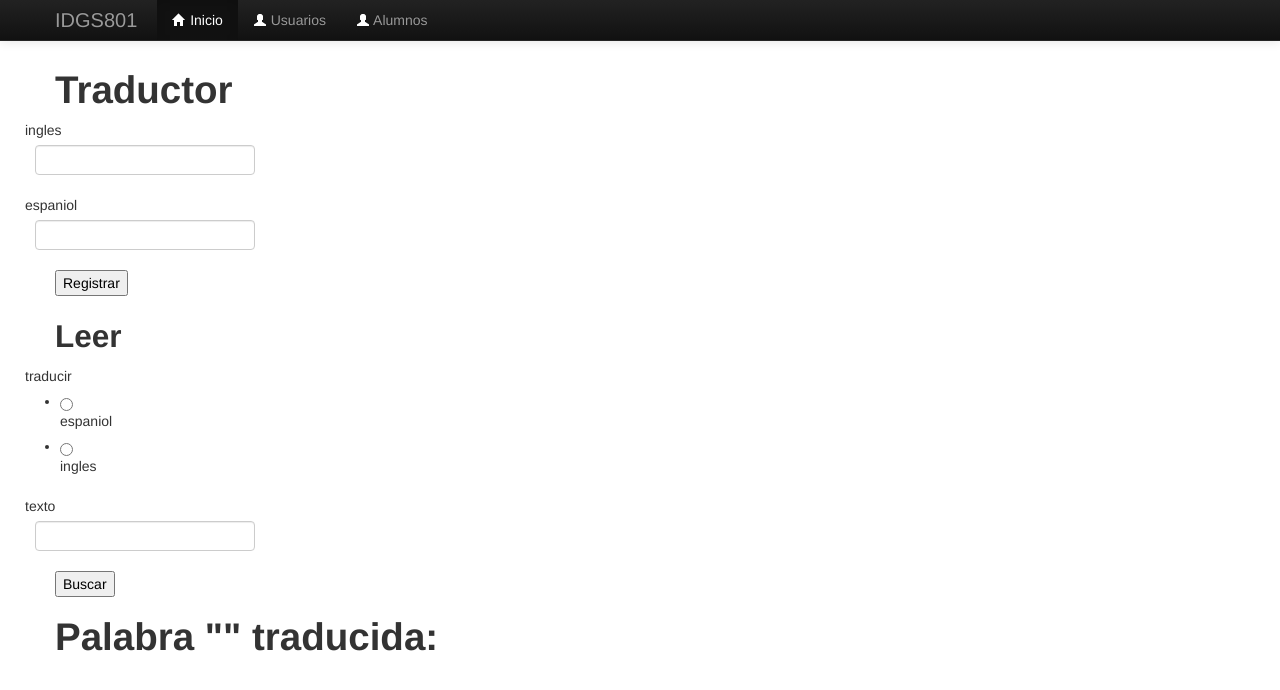
After one commit to IDGS801-21000386/Practicas-Parcial1-IDGS801, a Flask app: page /traductor in a window 1280 px wide. The commit adds this page. Shown: the top 690 px of the page. Run offline with Flask 3, Linux system fonts and the light colour scheme; some libraries are stand-ins or nearby versions.

Commit message:
ESRC - 01/20/2024 - TRADUCTOR

```diff
--- /dev/null
+++ b/forms_traductor.py
@@ -0,0 +1,80 @@
+from io import open
+from wtforms import Form, EmailField, validators
+from wtforms import StringField, TelField, IntegerField, RadioField
+from flask_wtf import FlaskForm
+
+"""
+archivo1 = open("archivo.txt", "a") # Para poder escribir sobre el archivo
+archivo1.write("HOLAAAAAAAAAAAAAAAAAAAA SALUDOS DE ERICK")
+archivo1.close()
+"""
+
+
+"""
+archivo1 = open("archivo.txt", "r") # Para solo lectura
+print(archivo1.read())
+archivo1.seek(0) # Para que vuelva desde la posicion 0 del archivo
+print(archivo1.read())
+"""
+
+"""
+# print(archivo1.readlines()) #Lo lee todo dentro de una sola linea mediante []
+for datos in archivo1: # Imprime linea por linea los datos que se encuentren en el archivo
+    #print(datos)
+    print(datos.rstrip())
+archivo1.close()
+"""
+
+class TraductorForms(Form):
+    ingles = StringField("ingles", [
+        validators.DataRequired(message="El campo es requerido")
+    ])
+    espaniol = StringField("espaniol", [
+        validators.DataRequired(message="El campo es requerido")
+    ])
+
+class TraductorForms2(Form):
+    traducir = RadioField("traducir", choices=[(0, "espaniol"), (1, "ingles")])
+    texto = StringField("texto", [
+        validators.DataRequired(message="El campo es requerido")
+    ])
+
+def insertar(ingles, espaniol):
+    archivo1 = open("archivoInglesEspaniol.txt", "a") # Para poder escribir sobre el archivo
+    archivo1.write(f"{ingles}")
+    archivo1.write(f",{espaniol}\n")
+    archivo1.close()
+
+def buscar(buscar, opcion):
+    archivo1 = open("archivoInglesEspaniol.txt", "r") # Para solo lectura
+    resultado = ""
+
+    buscar = buscar.strip().lower()
+    print(buscar)
+
+    if (opcion == "0"):
+        print("ESPAÑOOOOOL")
+        for linea in archivo1:
+            palabras = linea.strip().split(",")
+            print(palabras)
+            if buscar == palabras[0].strip().lower():
+                resultado = palabras[1].strip()
+                break
+            elif buscar == palabras[1].strip().lower():
+                resultado = palabras[1].strip()
+                break
+    elif (opcion == "1"):
+        print("INGLEEEEES")
+        for linea in archivo1:
+            palabras = linea.strip().split(",")
+            print(palabras)
+            if buscar == palabras[1].strip().lower():
+                resultado = palabras[0].strip()
+                break
+            elif buscar == palabras[0].strip().lower():
+                resultado = palabras[0].strip()
+                break
+
+
+    archivo1.close()
+    return resultado
--- a/main.py
+++ b/main.py
@@ -1,10 +1,40 @@
 from flask import Flask, render_template, request
 import forms_distancia
+import forms_traductor
 # import forms_resistencia
 from math import *
 
 # Crear una instancia de la clase Flask
 app = Flask(__name__)
+
+@app.route("/traductor", methods=["GET", "POST"])
+def traductor():
+    ingles = ""
+    espaniol = ""
+    traducir = ""
+    texto = ""
+    resultado = ""
+    traductor_clase = forms_traductor.TraductorForms(request.form)
+    traductor_clase2 = forms_traductor.TraductorForms2(request.form)
+
+    if request.method == "POST" and traductor_clase.validate():
+        ingles = traductor_clase.ingles.data
+        espaniol = traductor_clase.espaniol.data
+        print(f'Ingles: {ingles}')
+        print(f'Español: {espaniol}')
+        forms_traductor.insertar(ingles, espaniol)
+
+    if request.method == "POST" and traductor_clase2.validate():
+        traducir = traductor_clase2.traducir.data
+        texto = traductor_clase2.texto.data
+
+        print(traducir)
+        print(texto)
+        resultado = forms_traductor.buscar(texto, traducir)
+        print("Resultado" + resultado)
+
+    return render_template("traductor.html", form1=traductor_clase, form2=traductor_clase2, ingles=ingles, espaniol=espaniol, traducir=traducir, texto=texto, resultado=resultado)
+
 
 @app.route("/distancia", methods={"GET", "POST"})
 def distancia():
--- a/templates/_macros.html
+++ b/templates/_macros.html
@@ -6,4 +6,13 @@
 {%macro camposNuevos(field) %}
 <td>{{field.label}}</td>
 <dd>{{field(**kwargs)| safe}}</dd>
+
+{%if field.errors %}
+<ul>
+    {%for error in field.errors %}
+        <li style="color: red;"> {{error}} </li>
+    {%endfor%}
+</ul>
+{%endif%}
+
 {%endmacro%}
--- /dev/null
+++ b/templates/traductor.html
@@ -0,0 +1,41 @@
+{%extends "layout_resistencia.html"%}
+
+{%block container%}
+{%import "_macros.html" as macros %}
+<h1>Traductor</h1>
+
+<form action="" method="POST" novalidate>
+    <div class="row control-group">
+        <div class="form-group col-xs-12 floating-label-form-group ontrols">
+            {{macros.camposNuevos(form1.ingles, class="form-control")}}
+        </div>
+    </div>
+
+    <div class="row control-group">
+        <div class="form-group col-xs-12 floating-label-form-group ontrols">
+            {{macros.camposNuevos(form1.espaniol, class="form-control")}}
+        </div>
+    </div>
+
+    <input type="submit" id="btn1" name="btn1" value="Registrar">
+</form>
+
+<h2>Leer</h2>
+<form action="" method="POST" novalidate>
+    <div class="row control-group">
+        <div class="form-group col-xs-12 floating-label-form-group ontrols">
+            {{macros.camposNuevos(form2.traducir, class="form-control")}}
+        </div>
+    </div>
+
+    <div class="row control-group">
+        <div class="form-group col-xs-12 floating-label-form-group ontrols">
+            {{macros.camposNuevos(form2.texto, class="form-control")}}
+        </div>
+    </div>
+
+    <input type="submit" id="btn2" name="btn2" value="Buscar">
+</form>
+
+<h1>Palabra "{{texto}}" traducida: {{resultado}}</h1>
+{%endblock%}
```
Also changed, not shown: archivoInglesEspaniol.txt (added, +12 -0 lines).
